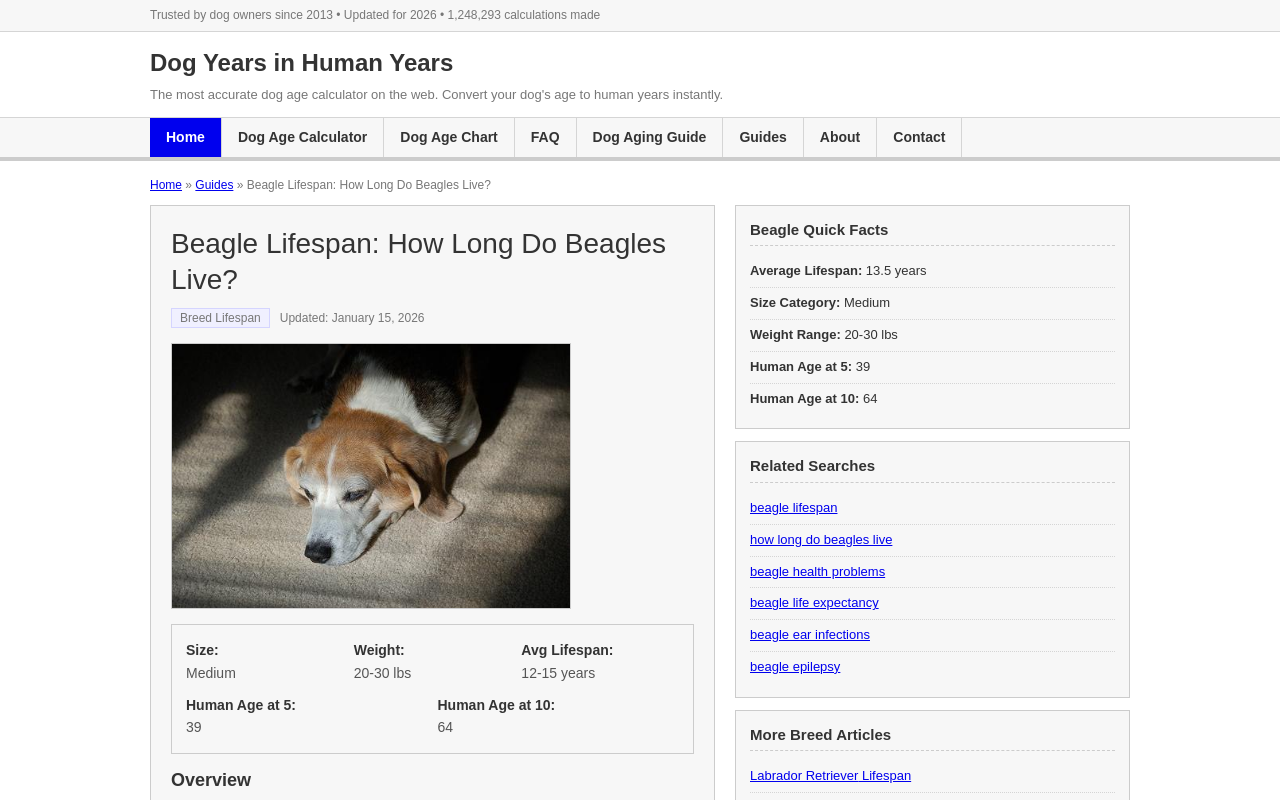
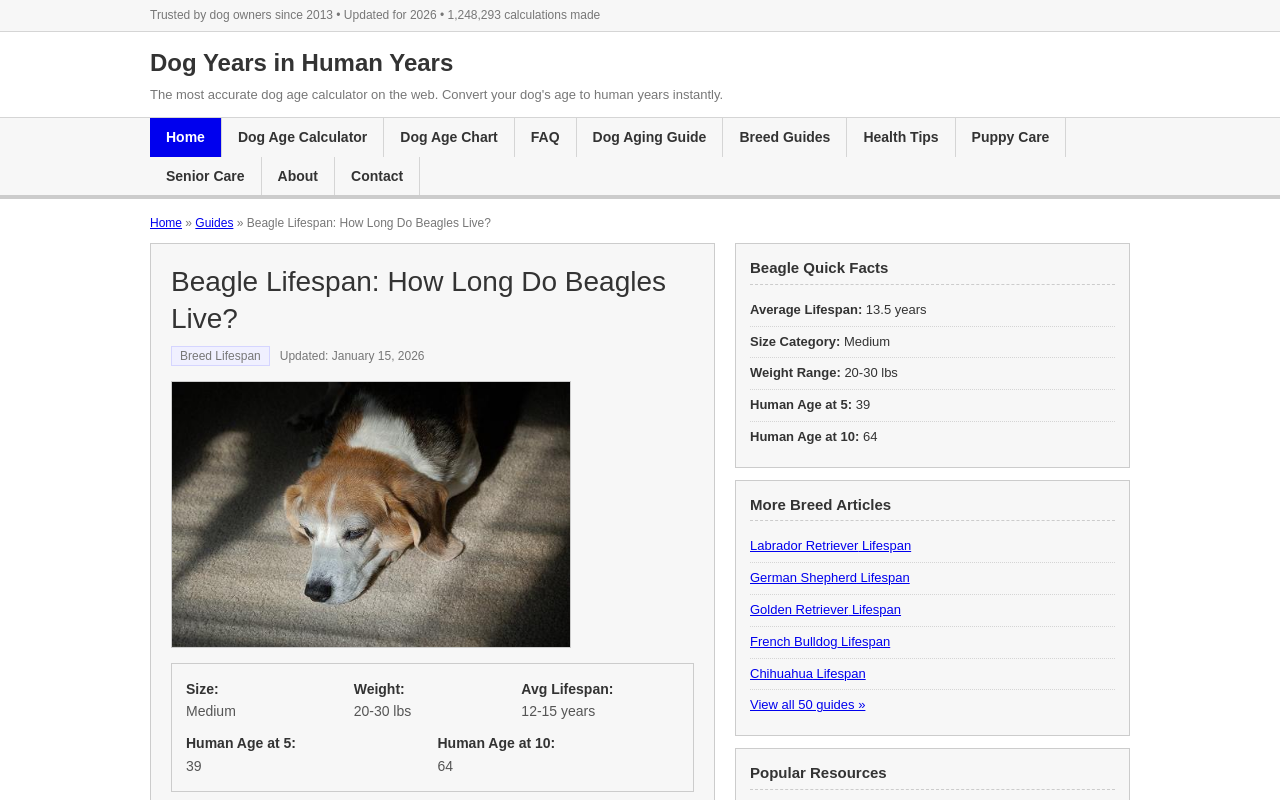
Before and after one commit to yinside/dogyearsinhumanyears, a Next.js app: page /guides/beagle-lifespan in a window 1280 px wide. Shown: the top 800 px of the page. Built offline with nearby package versions, Linux system fonts and the light colour scheme.

Commit message:
fix: remove Related Searches widget, add new article entry points to header/footer/sidebar

```diff
--- a/src/app/guides/[slug]/page.tsx
+++ b/src/app/guides/[slug]/page.tsx
@@ -235,23 +235,6 @@ export default async function BreedArticle({ params }: { params: Promise<{ slug:
             </div>
 
             <div className="widget">
-              <h3>Related Searches</h3>
-              <ul>
-                {article.relatedSearches.map((search, i) => (
-                  <li key={i}>
-                    <a
-                      href={`https://www.google.com/search?q=${encodeURIComponent(search)}`}
-                      target="_blank"
-                      rel="noopener"
-                    >
-                      {search}
-                    </a>
-                  </li>
-                ))}
-              </ul>
-            </div>
-
-            <div className="widget">
               <h3>More Breed Articles</h3>
               <ul>
                 {getAllBreedSlugs()
--- a/src/components/layout/Footer.tsx
+++ b/src/components/layout/Footer.tsx
@@ -16,7 +16,10 @@ const Footer = () => {
             <Link href="/#calculator">Calculator</Link> |
             <Link href="/#age-chart">Age Chart</Link> |
             <Link href="/#faq">FAQ</Link> |
-            <Link href="/guides">Guides</Link> |
+            <Link href="/guides">Breed Guides</Link> |
+            <Link href="/dog-health-tips">Health Tips</Link> |
+            <Link href="/puppy-care">Puppy Care</Link> |
+            <Link href="/senior-dog-care">Senior Care</Link> |
             <Link href="/about">About Us</Link> |
             <Link href="/contact">Contact</Link> |
             <Link href="/privacy">Privacy Policy</Link> |
--- a/src/components/layout/Header.tsx
+++ b/src/components/layout/Header.tsx
@@ -40,7 +40,10 @@ const Header = () => {
             <li><Link href="/#age-chart">Dog Age Chart</Link></li>
             <li><Link href="/#faq">FAQ</Link></li>
             <li><Link href="/#article">Dog Aging Guide</Link></li>
-            <li><Link href="/guides">Guides</Link></li>
+            <li><Link href="/guides">Breed Guides</Link></li>
+            <li><Link href="/dog-health-tips">Health Tips</Link></li>
+            <li><Link href="/puppy-care">Puppy Care</Link></li>
+            <li><Link href="/senior-dog-care">Senior Care</Link></li>
             <li><Link href="/about">About</Link></li>
             <li><Link href="/contact">Contact</Link></li>
           </ul>
--- a/src/components/ui/SidebarWidgets.tsx
+++ b/src/components/ui/SidebarWidgets.tsx
@@ -126,6 +126,15 @@ const SidebarWidgets = () => {
           <li><Link href="/guides">View all 50 guides &raquo;</Link></li>
         </ul>
       </div>
+
+      <div className="widget">
+        <h3>More Dog Resources</h3>
+        <ul>
+          <li><Link href="/dog-health-tips">Dog Health Tips (3 guides)</Link></li>
+          <li><Link href="/puppy-care">Puppy Care Guides (3 guides)</Link></li>
+          <li><Link href="/senior-dog-care">Senior Dog Care (3 guides)</Link></li>
+        </ul>
+      </div>
     </aside>
   );
 };
```
